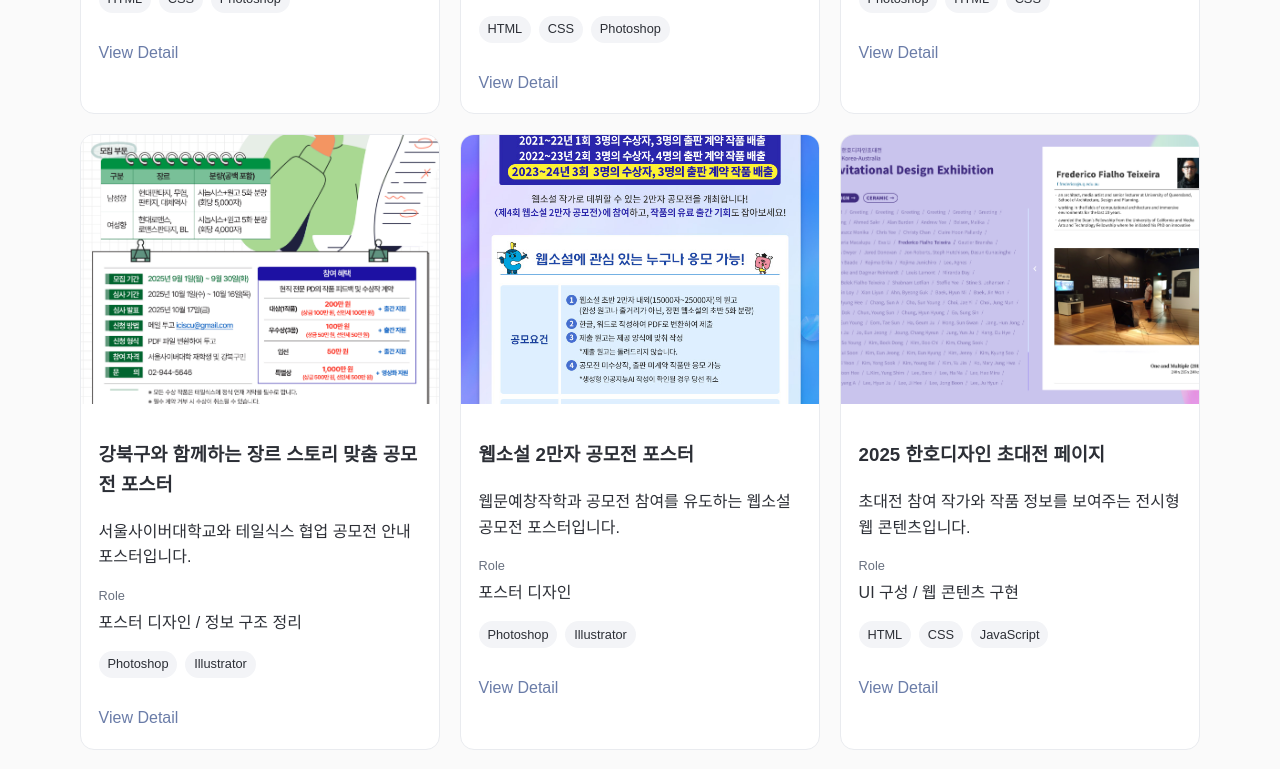
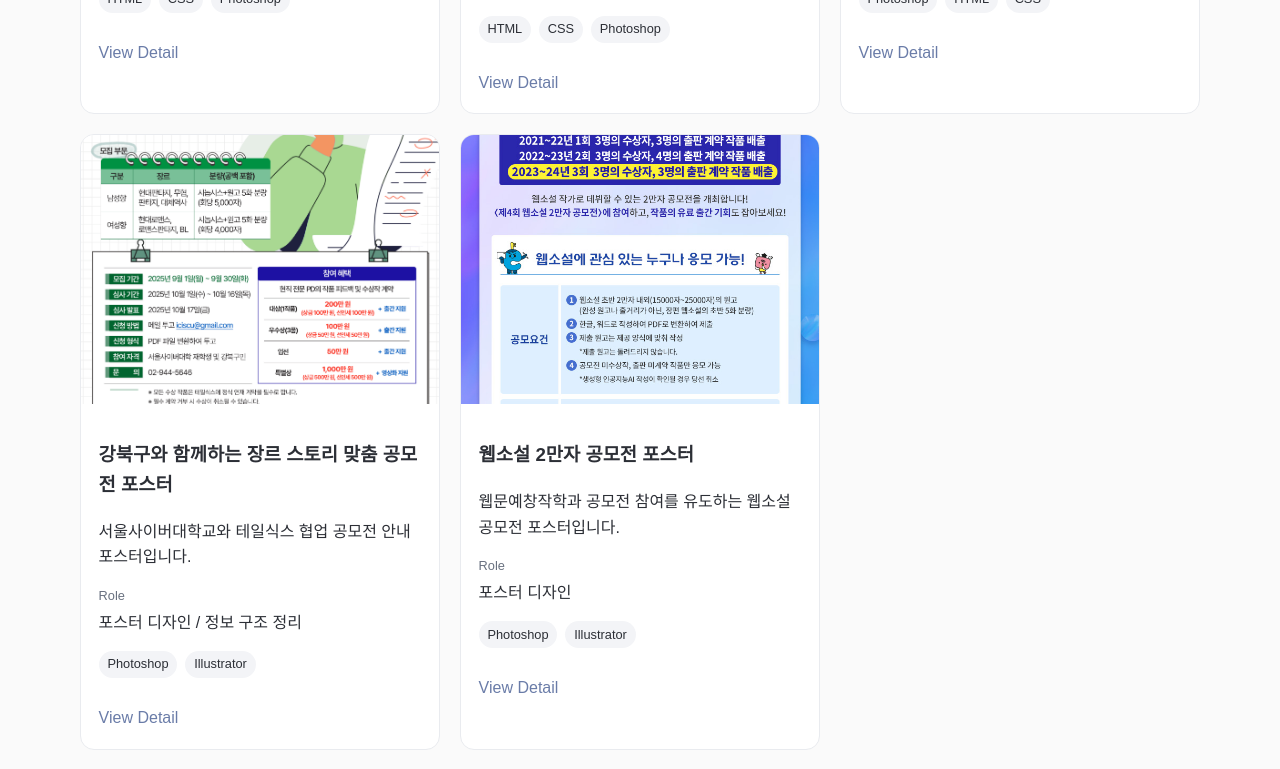
Before and after one commit to Songjaeung0/upgraded-fun, a React (Vite) app: page /publishing in a window 1280 px wide. Shown: the part 700-1469 px from the top of the page. Built offline with nearby package versions, Linux system fonts and the light colour scheme.

Commit message:
fix: filter publishing projects by category target

```diff
--- a/src/pages/PublishingPage.tsx
+++ b/src/pages/PublishingPage.tsx
@@ -2,13 +2,9 @@ import ProjectGrid from '../components/ProjectGrid';
 import { projects } from '../data/projects';
 
 function PublishingPage() {
-  const sorted = [...projects].sort((a, b) => {
-    const aFeatured = a.featuredFor.includes('publishing') ? 1 : 0;
-    const bFeatured = b.featuredFor.includes('publishing') ? 1 : 0;
-    return bFeatured - aFeatured;
-  });
+  const filtered = projects.filter((project) => project.featuredFor.includes('publishing'));
 
-  return <ProjectGrid projects={sorted} title="Publishing Projects" />;
+  return <ProjectGrid projects={filtered} title="Publishing Projects" />;
 }
 
 export default PublishingPage;
```
